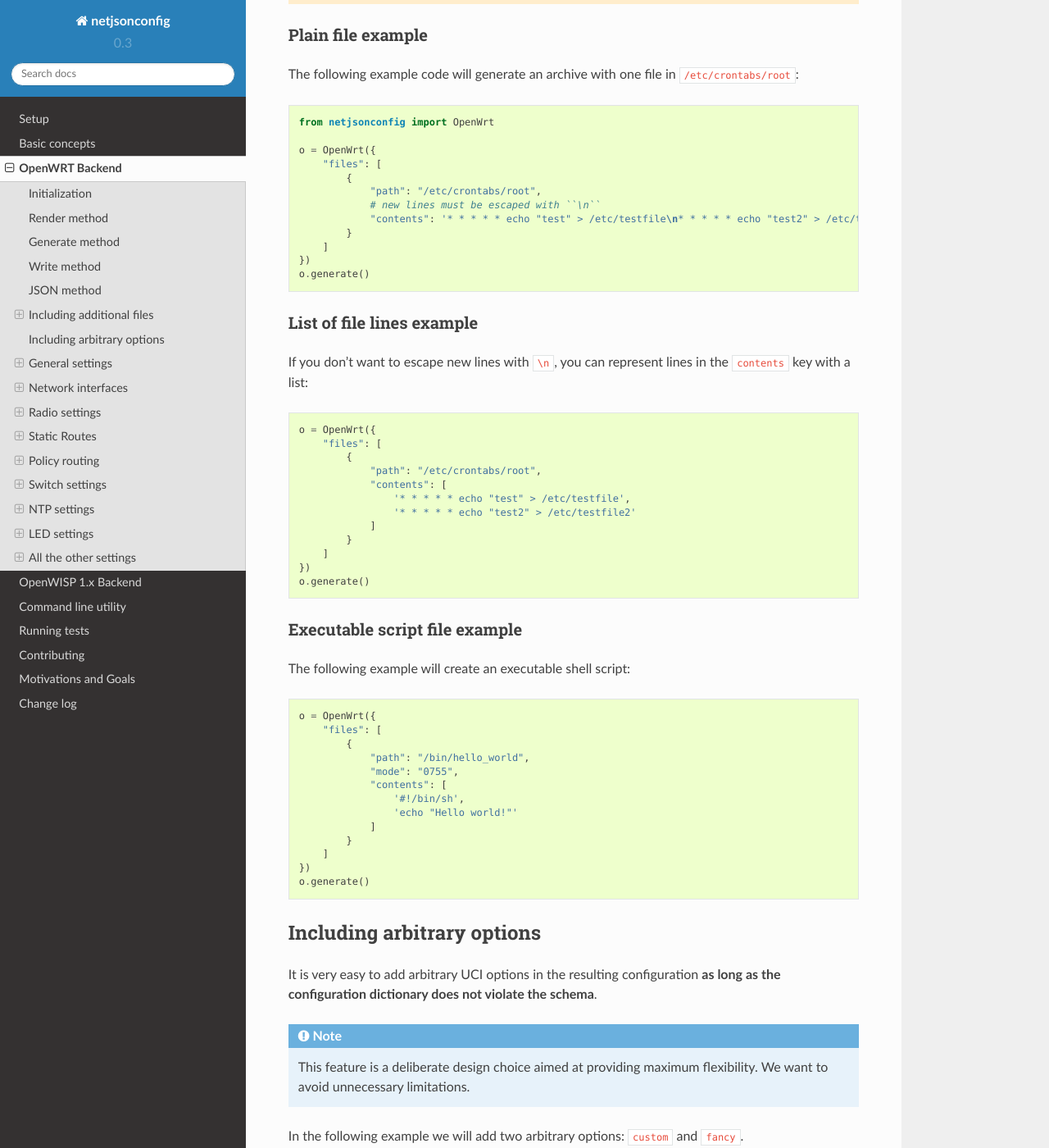
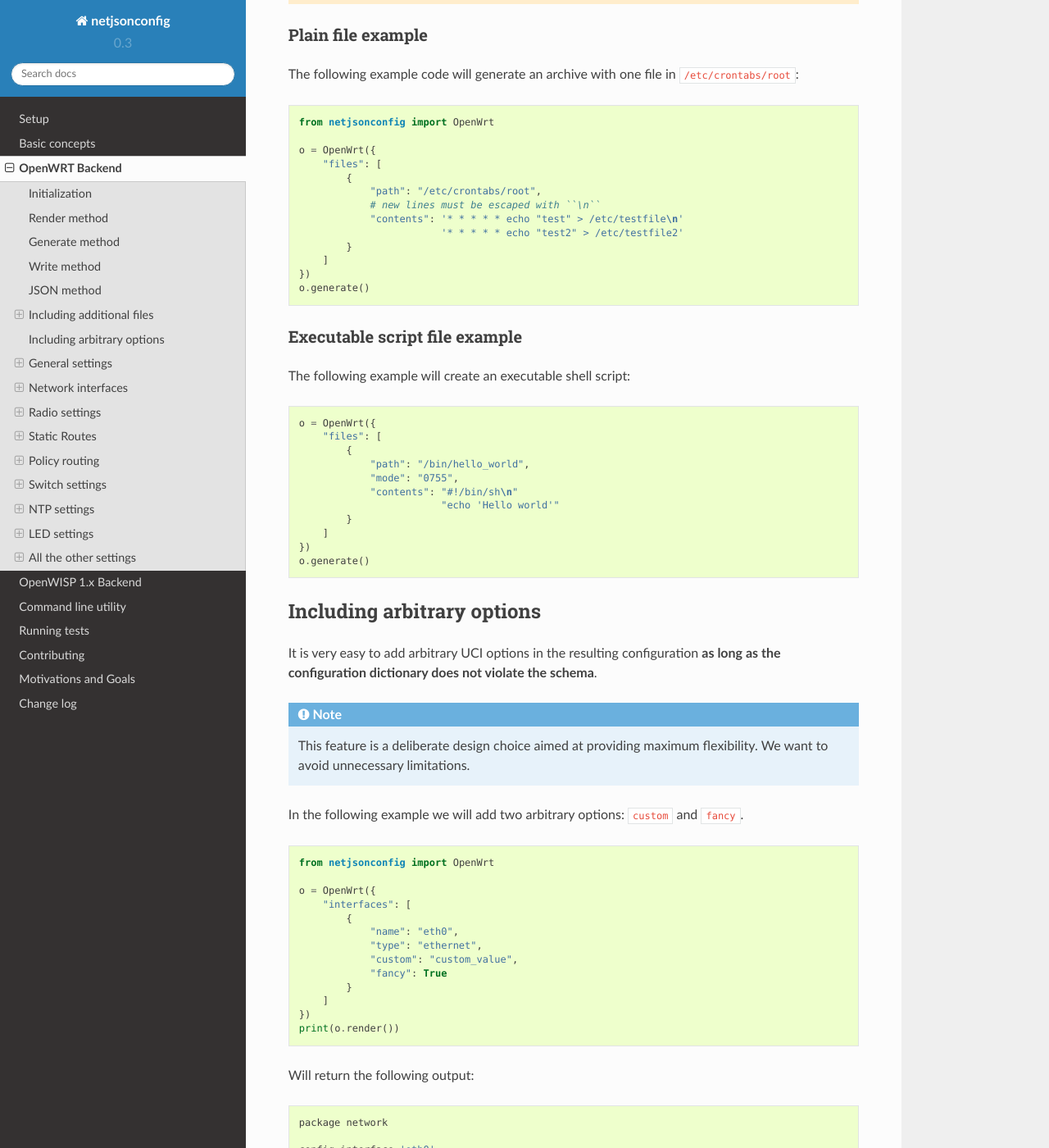
Before and after one commit to openwisp/netjsonconfig, a Sphinx documentation site: the page built from docs/source/backends/openwrt.rst, in a window 1280 px wide and 1400 px high, scrolled down 4566 px. Shown: the whole window at 82% size. Built offline with Sphinx 7.4.7 and the Read the Docs theme 2.0.0, drawn with Linux system fonts in a browser that asks for light colours.

Commit message:
[docs] Updated "Including additional files" section in OpenWrt page

```diff
--- a/docs/source/backends/openwrt.rst
+++ b/docs/source/backends/openwrt.rst
@@ -188,7 +188,6 @@ Code example:
         }
     }
 
-
 Including additional files
 --------------------------
 
@@ -229,28 +228,8 @@ The following example code will generate an archive with one file in ``/etc/cron
             {
                 "path": "/etc/crontabs/root",
                 # new lines must be escaped with ``\n``
-                "contents": '* * * * * echo "test" > /etc/testfile\n* * * * * echo "test2" > /etc/testfile2'
-            }
-        ]
-    })
-    o.generate()
-
-List of file lines example
-~~~~~~~~~~~~~~~~~~~~~~~~~~
-
-If you don't want to escape new lines with ``\n``, you can represent lines in the ``contents``
-key with a list:
-
-.. code-block:: python
-
-    o = OpenWrt({
-        "files": [
-            {
-                "path": "/etc/crontabs/root",
-                "contents": [
-                    '* * * * * echo "test" > /etc/testfile',
-                    '* * * * * echo "test2" > /etc/testfile2'
-                ]
+                "contents": '* * * * * echo "test" > /etc/testfile\n'
+                            '* * * * * echo "test2" > /etc/testfile2'
             }
         ]
     })
@@ -268,10 +247,8 @@ The following example will create an executable shell script:
             {
                 "path": "/bin/hello_world",
                 "mode": "0755",
-                "contents": [
-                    '#!/bin/sh',
-                    'echo "Hello world!"'
-                ]
+                "contents": "#!/bin/sh\n"
+                            "echo 'Hello world'"
             }
         ]
     })
```
